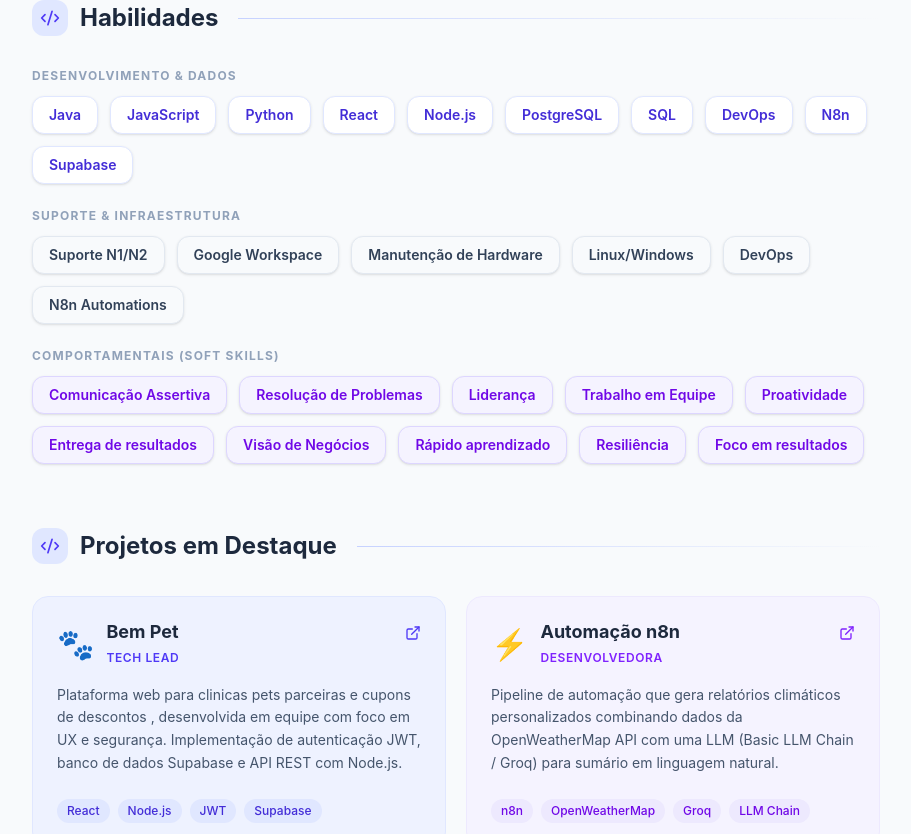
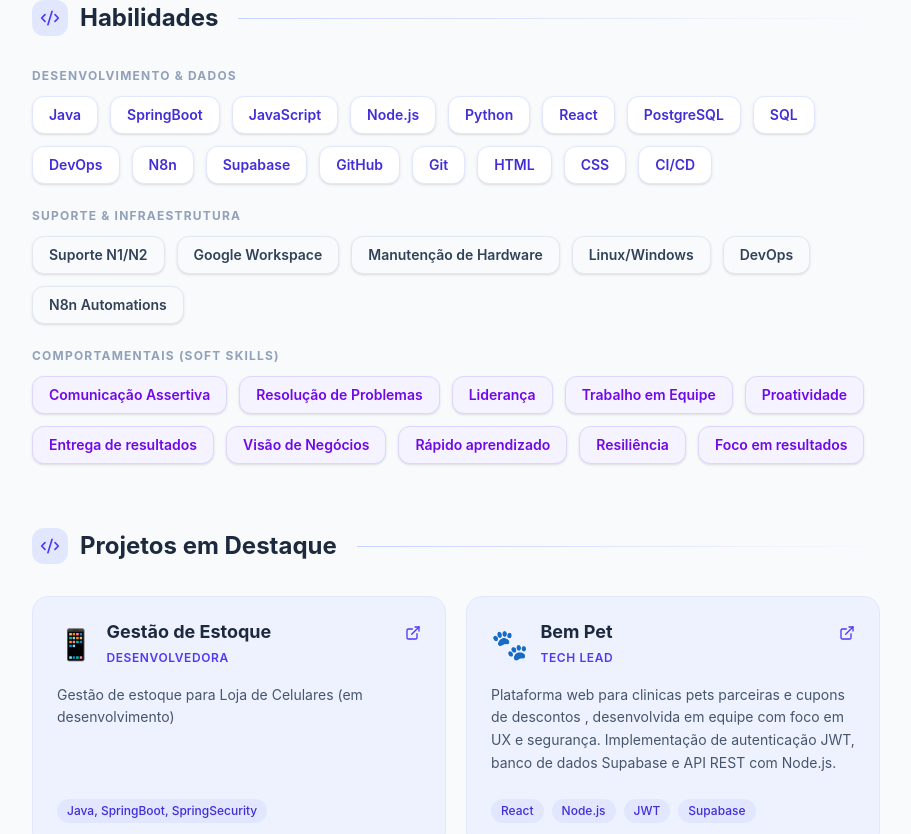
Before and after one commit to erlizaellen/curriculoerlizaellen2026, a React (Vite) app: page / in a window 1280 px wide. Shown: the part 925-1759 px from the top of the page, without its empty margins (184-1095 px from the left). Built offline with nearby package versions, Linux system fonts and the light colour scheme.

Commit message:
java gestao de estoque

```diff
--- a/src/App.jsx
+++ b/src/App.jsx
@@ -20,8 +20,8 @@ import {
 
 // ─── DADOS DO CURRÍCULO ─────────────────────────────────────────────────────
 const SKILLS = [
-  'Java', 'JavaScript', 'Python', 'React', 'Node.js', 'PostgreSQL',
-  'SQL', 'DevOps', 'N8n', 'Supabase',
+  'Java', 'SpringBoot', 'JavaScript', 'Node.js', 'Python', 'React', 'PostgreSQL',
+  'SQL', 'DevOps', 'N8n', 'Supabase', 'GitHub', 'Git', 'HTML', 'CSS', 'CI/CD'
 ];
 const SKILLS_SUPORTE = [
   'Suporte N1/N2', 'Google Workspace',
@@ -34,6 +34,16 @@ const SKILLS_SOFT = [
 ];
 
 const PROJECTS = [
+  {
+    title: 'Gestão de Estoque',
+    role: 'Desenvolvedora',
+    description:
+      'Gestão de estoque para Loja de Celulares (em desenvolvimento)',
+    tech: ['Java, SpringBoot, SpringSecurity'],
+    color: 'indigo',
+    emoji: '📱',
+    link: 'https://github.com/erlizaellen/gestao-estoque',
+  },
   {
     title: 'Bem Pet',
     role: 'Tech Lead',
```
